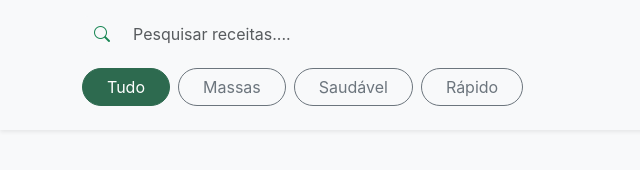
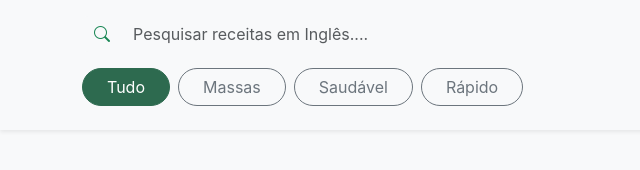
Before and after one commit to RONALDOPEREIRADASILVA/buscador-receitas-ts, a website built with Vite: page index.html in a window 1280 px wide. Shown: the full height of the page, 0-640 px from the left. Built offline with nearby package versions, Linux system fonts and the light colour scheme; no server answers.

Commit message:
Clarify search placeholder: English recipes
Update index.html to change the main search input placeholder from "Pesquisar receitas...." to "Pesquisar receitas em Inglês...." so users know the search expects English-language recipe terms (input#input-busca).

```diff
--- a/index.html
+++ b/index.html
@@ -15,7 +15,7 @@
             <span class="input-group-text bg-light border-0">
               <i class="bi bi-search text-success"></i>
             </span>
-            <input type="text" id="input-busca" class="form-control bg-light border-0" placeholder="Pesquisar receitas....">
+            <input type="text" id="input-busca" class="form-control bg-light border-0" placeholder="Pesquisar receitas em Inglês....">
           </div>
           <div class="d-flex overflow-x-auto gap-2 pb-2" style="scrollbar-width: none;">
             <button class="btn btn-success btn-categoria rounded-pill px-4" data-categoria="tudo">Tudo</button>
```
